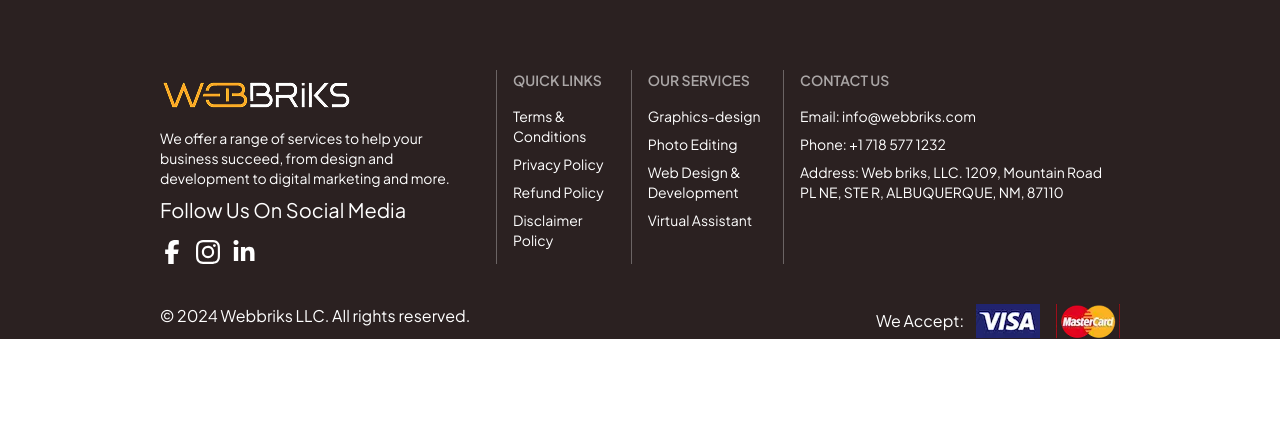
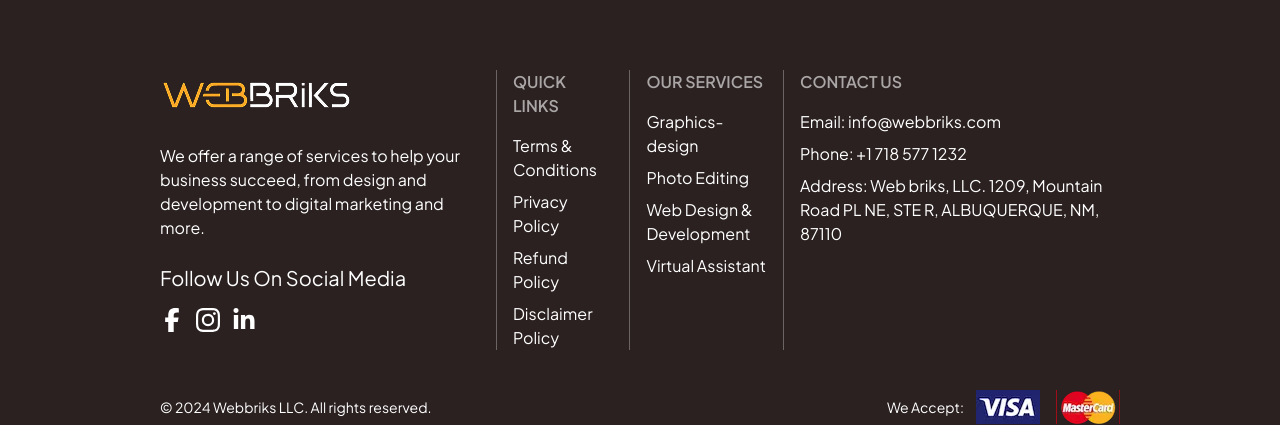
Before and after one commit to 1Inzamam/Digital-agency, a React (Vite) app: page / in a window 1280 px wide. Shown: the part 3128-3553 px from the top of the page. Before the commit the page ends 3467 px from the top, so only its background shows below. Built offline with nearby package versions, Linux system fonts and the light colour scheme.

Commit message:
Footer fully complete only frontEnd

```diff
--- a/src/Components/Footer/Footer.jsx
+++ b/src/Components/Footer/Footer.jsx
@@ -3,58 +3,65 @@ import { SiInstagram } from "react-icons/si";
 import logo from "../../assets/image/footerLogo.png";
 import visaCards from "../../assets/image/visaCard.png";
 import OverlapContents from "./overlapContents";
+
 const Footer = () => {
   return (
     <div className="bg-primary relative pt-60">
-      <OverlapContents></OverlapContents>
+      <OverlapContents />
       <footer className="w-9/12 mx-auto footer sm:footer-horizontal bg-primary text-white py-10">
-        <aside>
+        <aside className="space-y-4">
           <img src={logo} alt="" />
-          <p className="w-80">
+          <p className="w-full xl:w-80 text-sm xl:text-base">
             We offer a range of services to help your business succeed, from
             design and development to digital marketing and more.
           </p>
           <div className="space-y-4">
-            <h1 className="text-xl">Follow Us On Social Media</h1>
+            <h1 className="text-base xl:text-xl">Follow Us On Social Media</h1>
             <div className="flex items-center gap-3">
-              <FaFacebookF className="text-2xl" />
-              <SiInstagram className="text-2xl" />
-              <FaLinkedinIn className="text-2xl" />
+              <FaFacebookF className="text-lg xl:text-2xl" />
+              <SiInstagram className="text-lg xl:text-2xl" />
+              <FaLinkedinIn className="text-lg xl:text-2xl" />
             </div>
           </div>
         </aside>
         <div className="border-r border-white/30 h-full"></div>
         <nav>
-          <h6 className="footer-title">Quick Links</h6>
-          <a className="link link-hover">Terms & Conditions</a>
-          <a className="link link-hover">Privacy Policy</a>
-          <a className="link link-hover">Refund Policy</a>
-          <a className="link link-hover">Disclaimer Policy</a>
+          <h6 className="footer-title text-sm xl:text-base">Quick Links</h6>
+          <a className="link link-hover text-sm xl:text-base">
+            Terms & Conditions
+          </a>
+          <a className="link link-hover text-sm xl:text-base">Privacy Policy</a>
+          <a className="link link-hover text-sm xl:text-base">Refund Policy</a>
+          <a className="link link-hover text-sm xl:text-base">
+            Disclaimer Policy
+          </a>
         </nav>
         <div className="border-r border-white/30 h-full"></div>
         <div>
-          <h1 className="footer-title">Our Services</h1>
-          <h3>Graphics-design</h3>
-          <h3>Photo Editing</h3>
-          <h3>Web Design & Development</h3>
-          <h3>Virtual Assistant</h3>
+          <h1 className="footer-title text-sm xl:text-base">Our Services</h1>
+          <h3 className="text-sm xl:text-base">Graphics-design</h3>
+          <h3 className="text-sm xl:text-base">Photo Editing</h3>
+          <h3 className="text-sm xl:text-base">Web Design & Development</h3>
+          <h3 className="text-sm xl:text-base">Virtual Assistant</h3>
         </div>
         <div className="border-r border-white/30 h-full"></div>
-        <div className="w-80">
-          <h1 className="footer-title">Contact Us</h1>
-          <h3>Email: info@webbriks.com</h3>
-          <h3>Phone: +1 718 577 1232</h3>
-          <h3>
+        <div className="w-full xl:w-80">
+          <h1 className="footer-title text-sm xl:text-base">Contact Us</h1>
+          <h3 className="text-sm xl:text-base">Email: info@webbriks.com</h3>
+          <h3 className="text-sm xl:text-base">Phone: +1 718 577 1232</h3>
+          <h3 className="text-sm xl:text-base">
             Address: Web briks, LLC. 1209, Mountain Road PL NE, STE R,
             ALBUQUERQUE, NM, 87110
           </h3>
         </div>
       </footer>
-      <div className="w-9/12 mx-auto text-white flex justify-between">
-        <p>&copy; 2024 Webbriks LLC. All rights reserved.</p>
+      <div className="w-9/12 mx-auto text-white flex flex-col-reverse gap-3 md:flex-row justify-between items-center">
+        <p className="text-xs xl:text-sm">
+          &copy; 2024 Webbriks LLC. All rights reserved.
+        </p>
         <div className="flex items-center gap-3">
-          <p>We Accept: </p>
-          <img src={visaCards} alt="" />
+          <p className="text-xs xl:text-sm">We Accept: </p>
+          <img className="w-" src={visaCards} alt="" />
         </div>
       </div>
     </div>
```
